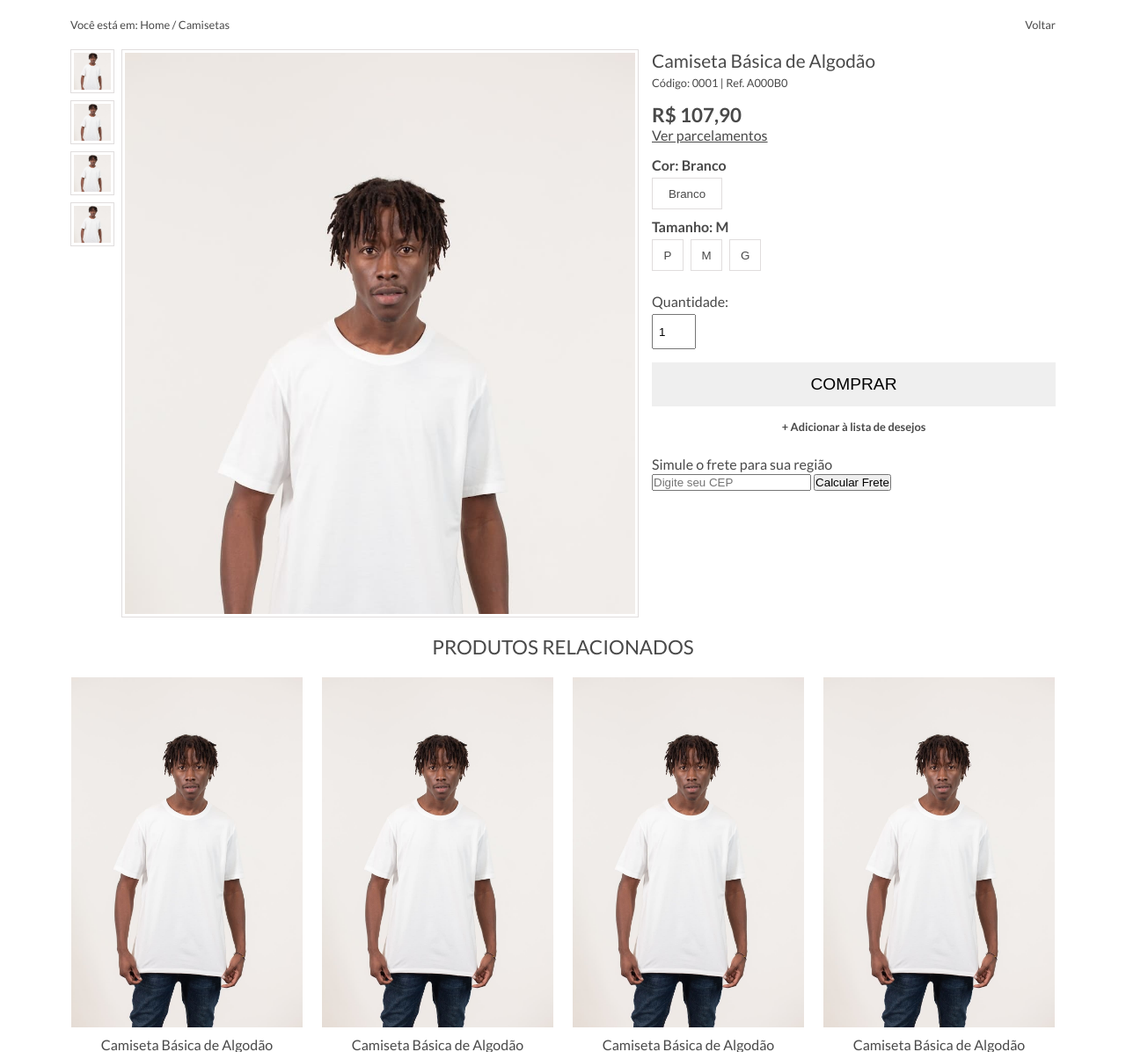
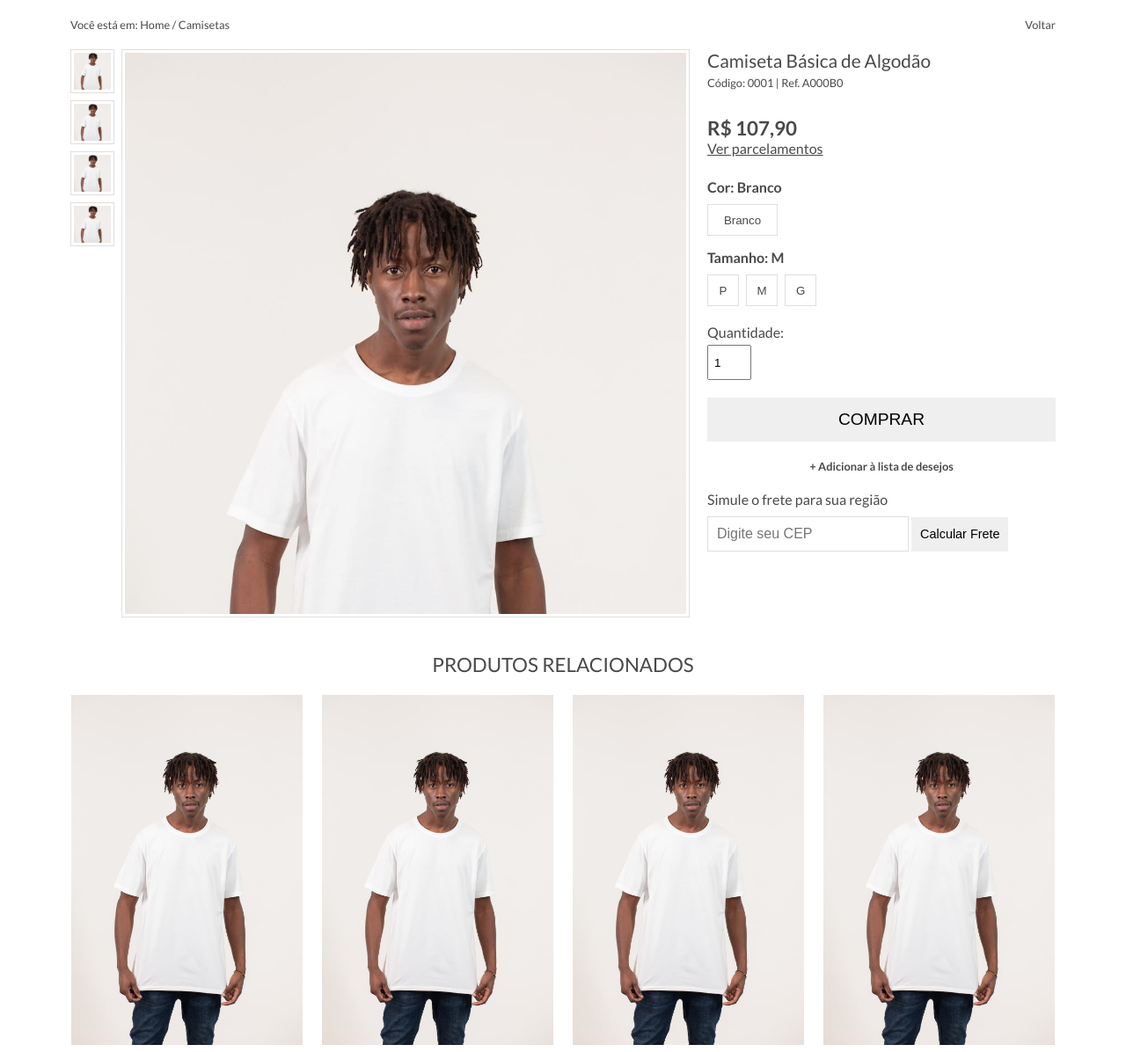
Before and after one commit to rauldiamantino/clone-plataforma, a web app: file product.html in a window 1280 px wide. Shown: the part 195-1391 px from the top of the page at 88% size. Run offline with its HTML, style and script files only (its server is not run), Linux system fonts and the light colour scheme.

Commit message:
responsive product pag

```diff
--- a/product.html
+++ b/product.html
@@ -155,8 +155,6 @@
          </div>
 
          <!-- box description -->
-         <div class="description">
-
          <div class="product-name">
             <h2>Camiseta Básica de Algodão</h2>
             <h5>Código: 0001 | Ref. A000B0</h5>
@@ -198,7 +196,7 @@
                <button>Calcular Frete</button>
             </div>
          </div>
-         </div>
+
       </section>
 
       <!-- PRODUCT LIST -->
--- a/styles/style.css
+++ b/styles/style.css
@@ -405,16 +406,20 @@ header {
 /* PRODUCT PAGE */
 .product-page {
   max-width: 100%;
-  gap: 15px;
-  display: flex;
-  justify-content: space-between;
+  column-gap: 20px;
+  row-gap: 20px;
+  display: grid;
+  grid-template-columns: auto 1fr;
+  grid-template-rows: repeat(9, auto);
   margin-bottom: 20px;
 }
+
 
 .images {
   display: flex;
   gap: 8px;
-  max-width: 646px;
+  grid-row-start: 1;
+  grid-row-end: 9;
 }
 
 .secondary-images {
@@ -452,13 +457,6 @@ header {
   object-position: top center;
 }
 
-.description {
-  width: 100%;
-  display: flex;
-  flex-direction: column;
-  gap: 15px;
-}
-
 .product-name h2 {
   font-size: 1.3rem;
   font-weight: 500;
@@ -468,6 +466,7 @@ header {
 .product-name h5 {
   font-size: 0.8rem;
   font-weight: 500;
+  padding-bottom: 10px;
 }
 
 .product-payment h2 {
@@ -477,6 +476,11 @@ header {
 .product-payment a {
   color: var(--darkGrey);
   text-decoration: underline;
+}
+
+.variations h4 {
+  margin-top: 5px;
+  margin-bottom: 5px;
 }
 
 .first-variation {
@@ -493,10 +497,6 @@ header {
   color: var(--darkGrey);
   border: 1px solid var(--lightGrey);
   cursor: pointer;
-}
-
-.second-variation {
-  padding-bottom: 10px;
 }
 
 .second-variation button {
@@ -532,17 +532,35 @@ header {
 }
 
 #product-add-wishlist {
-  align-self: center;
-  margin-bottom: 10px;
+  text-align: center;
   cursor: pointer;
 }
 
 .product-shipping {
   display: flex;
   flex-direction: column;
-  align-items: flex-start;
 }
 
+.product-shipping label {
+  padding-bottom: 10px;
+}
+
+#product-shipping-cep {
+  height: 40px;
+  padding: 0 10px;
+  border: 1px solid var(--lightGrey);
+  outline: none;
+  font-size: 1rem;
+}
+
+.calc-shipping button {
+  height: 39px;
+  padding: 0 10px;
+  outline: none;
+  border: none;
+  cursor: pointer;
+  font-size: 0.9rem;
+}
 /* FOOTER */
 footer {
   width: 100%;
```
Also changed, not shown: other parts of styles/style.css (+83 -2 lines). Lines whose indentation alone changed are shown as unchanged.
